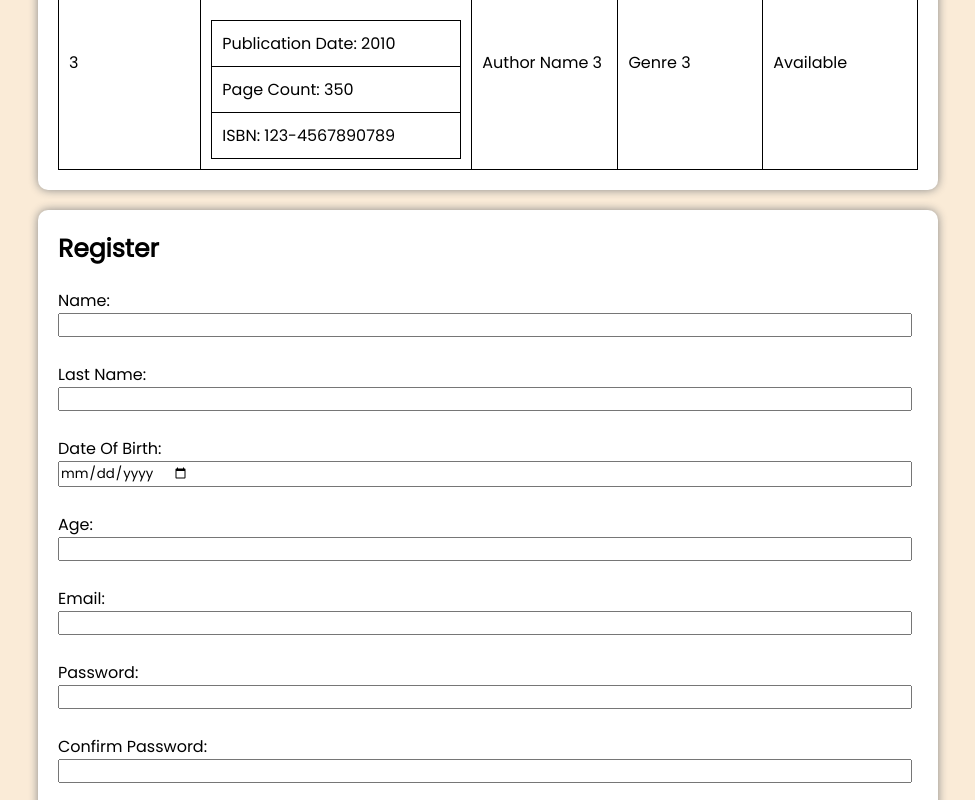
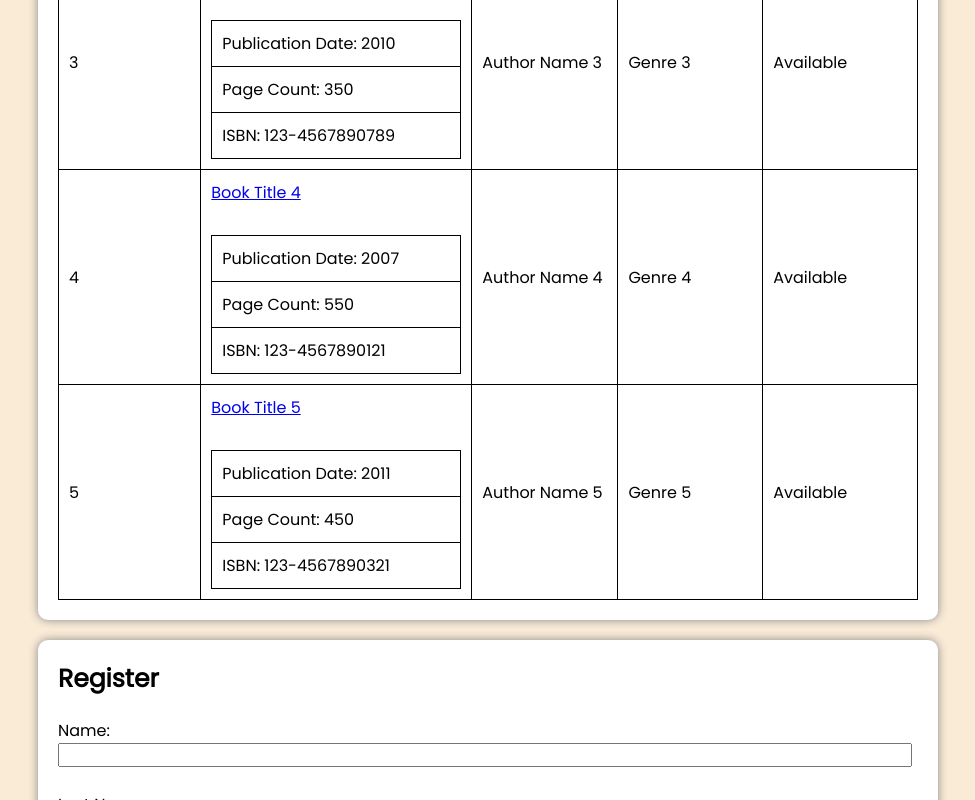
Before and after one commit to codeswithadarsh/AccioContest-Aug2, a plain HTML site: page index.html in a window 1280 px wide. Shown: the part 688-1488 px from the top of the page, without its empty margins (152-1127 px from the left). Drawn offline with Linux system fonts and the light colour scheme.

Commit message:
Updated Version

```diff
--- a/index.html
+++ b/index.html
@@ -98,6 +98,50 @@
                     <td>Genre 3</td>
                     <td>Available</td>
                 </tr>
+
+                <tr>
+                    <td>4</td>
+                    <td>
+                        <a href="#" class="tit1">Book Title 4</a>
+                        <table class="nest">
+                            <tr>
+                                <td>Publication Date: 2007</td>
+                            </tr>
+                            <tr>
+                                <td>Page Count: 550</td>
+                            </tr>
+                            <tr>
+                                <td>ISBN: 123-4567890121</td>
+                            </tr>
+                        </table>
+                    </td>
+
+                    <td>Author Name 4</td>
+                    <td>Genre 4</td>
+                    <td>Available</td>
+                </tr>
+
+                <tr>
+                    <td>5</td>
+                    <td>
+                        <a href="#" class="tit1">Book Title 5</a>
+                        <table class="nest">
+                            <tr>
+                                <td>Publication Date: 2011</td>
+                            </tr>
+                            <tr>
+                                <td>Page Count: 450</td>
+                            </tr>
+                            <tr>
+                                <td>ISBN: 123-4567890321</td>
+                            </tr>
+                        </table>
+                    </td>
+
+                    <td>Author Name 5</td>
+                    <td>Genre 5</td>
+                    <td>Available</td>
+                </tr>
             </table>
 
         </div>
```
